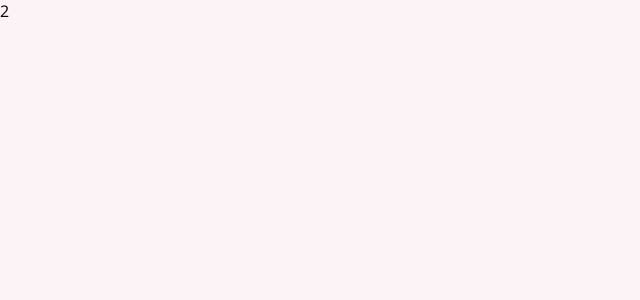
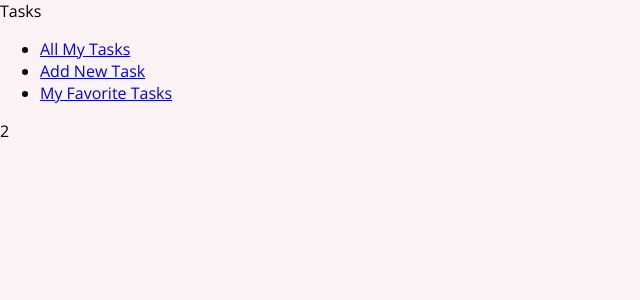
Before and after one commit to NalinSa/task-schedule-app-REACT, a React (Create React App) app: page / in a window 1280 px wide. Shown: the top 300 px of the page, without its empty margins (0-640 px from the left). Built offline with nearby package versions, Linux system fonts and the light colour scheme.

Commit message:
add link to each page

```diff
--- a/src/App.js
+++ b/src/App.js
@@ -2,10 +2,12 @@ import { Route, Routes } from "react-router-dom";
 import AddNewTask from "./pages/AddNewTask";
 import AllTasks from "./pages/AllTasks";
 import FavariteTasks from "./pages/FavoriteTasks";
+import NavigationBar from "./components/layout/NavigationBar";
 function App() {
   return (
     <div>
-       <Routes>
+      <NavigationBar />
+      <Routes>
         <Route path="/" element={<AllTasks />} />
         <Route path="/add-new-task" element={<AddNewTask />} />
         <Route path="/favorite-task" element={<FavariteTasks />} />
--- /dev/null
+++ b/src/components/layout/NavigationBar.js
@@ -0,0 +1,22 @@
+import { Link } from "react-router-dom";
+function Navigation() {
+  return (
+    <header>
+      <div>Tasks</div>
+      <nav>
+        <ul>
+          <li>
+            <Link to="/">All My Tasks</Link>
+          </li>
+          <li>
+            <Link to="/add-new-task">Add New Task</Link>
+          </li>
+          <li>
+            <Link to="/favorite-task">My Favorite Tasks</Link>
+          </li>
+        </ul>
+      </nav>
+    </header>
+  );
+}
+export default Navigation;
```
